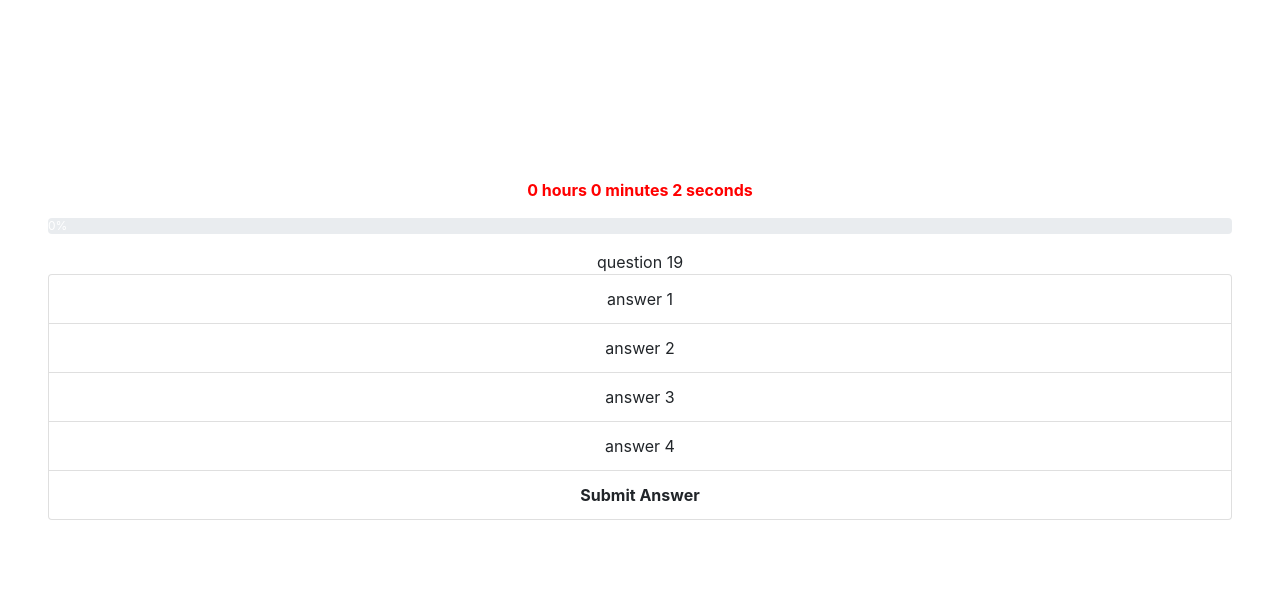
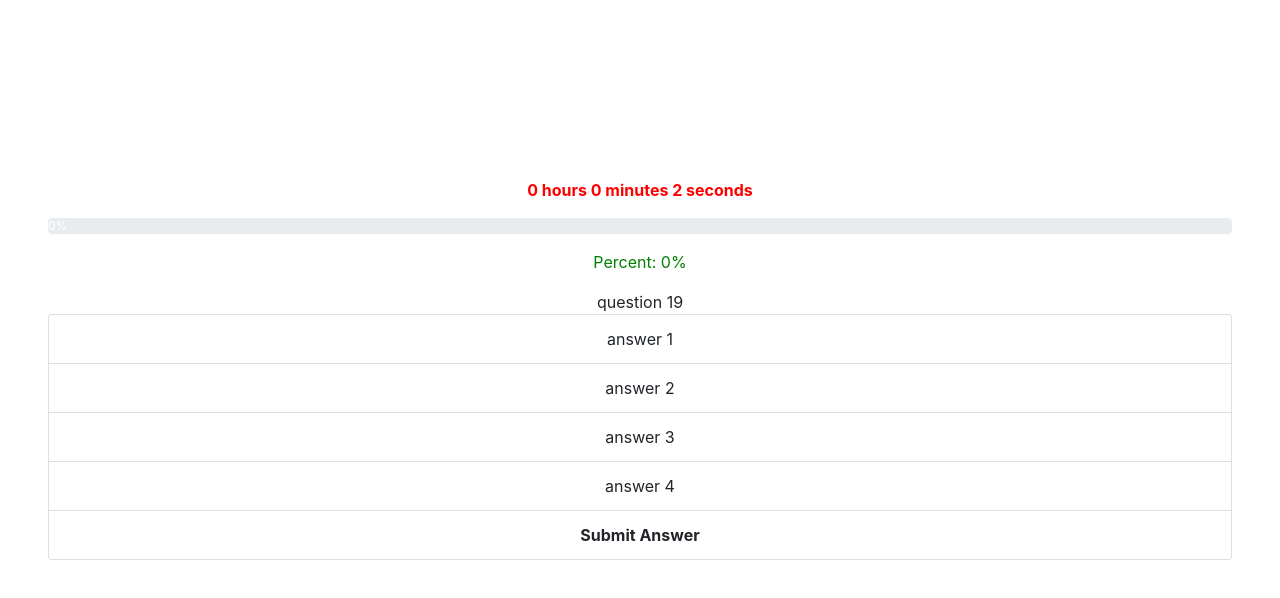
Before and after one commit to bpgould/FullStackHomework4, a plain HTML site: page index.html in a window 1280 px wide. Both pictures are taken after a click on the button "Start Quiz". Shown: the part 62-660 px from the top of the page. Drawn offline with nearby package versions, Linux system fonts and the light colour scheme.

Commit message:
percent tracker added

```diff
--- a/script.js
+++ b/script.js
@@ -90,7 +90,8 @@ $(document).ready(function(){
     }
     //Start the quiz button triggers the first painting of a random question with answer choices and event listeners to interact with the quiz taker
     //No reason to load this on the front end HTML since the user may just be checking the leaderboard and not taking the quiz
-    var progressWidth;
+    var progressWidth = 0.0;
+    var percentTracker = 0.0;
     $("#startQuizButton").click(function(){
         $("#hiddenOncePlayed").css('display','none');
         jQuery('<div/>',{
@@ -106,10 +107,13 @@ $(document).ready(function(){
             class: 'progress'
         }).appendTo('#quizContent');//physical indicator of progress
 
-        progressWidth=0;
         $('#progressBar').append("<div class='progress-bar' role='progressbar' aria-valuenow='0' aria-valuemin='0' aria-valuemax='100' style='width:0%'>0%</div>");
-        // $('.progress-bar').css('width', progressWidth + '%');
-        // $('.progress-bar').text('10%');
+
+        //The percent tracker can be used later to fill value field in leaderboard
+        jQuery('<div/>',{
+            id: 'percentTracker'
+        }).appendTo('#quizContent');
+        $('#percentTracker').text('Percent: ' + percentTracker + "%").css('color','green');
 
         jQuery('<div/>',{
             id: 'questionSpace'
--- a/style.css
+++ b/style.css
@@ -16,7 +16,7 @@
     margin-left: 3rem !important;
     margin-right:3rem !important;
 }
-#progressBar{
+#progressBar, #percentTracker{
     margin-left: 3rem !important;
     margin-right:3rem !important;
     margin-top: 1rem !important;
```
